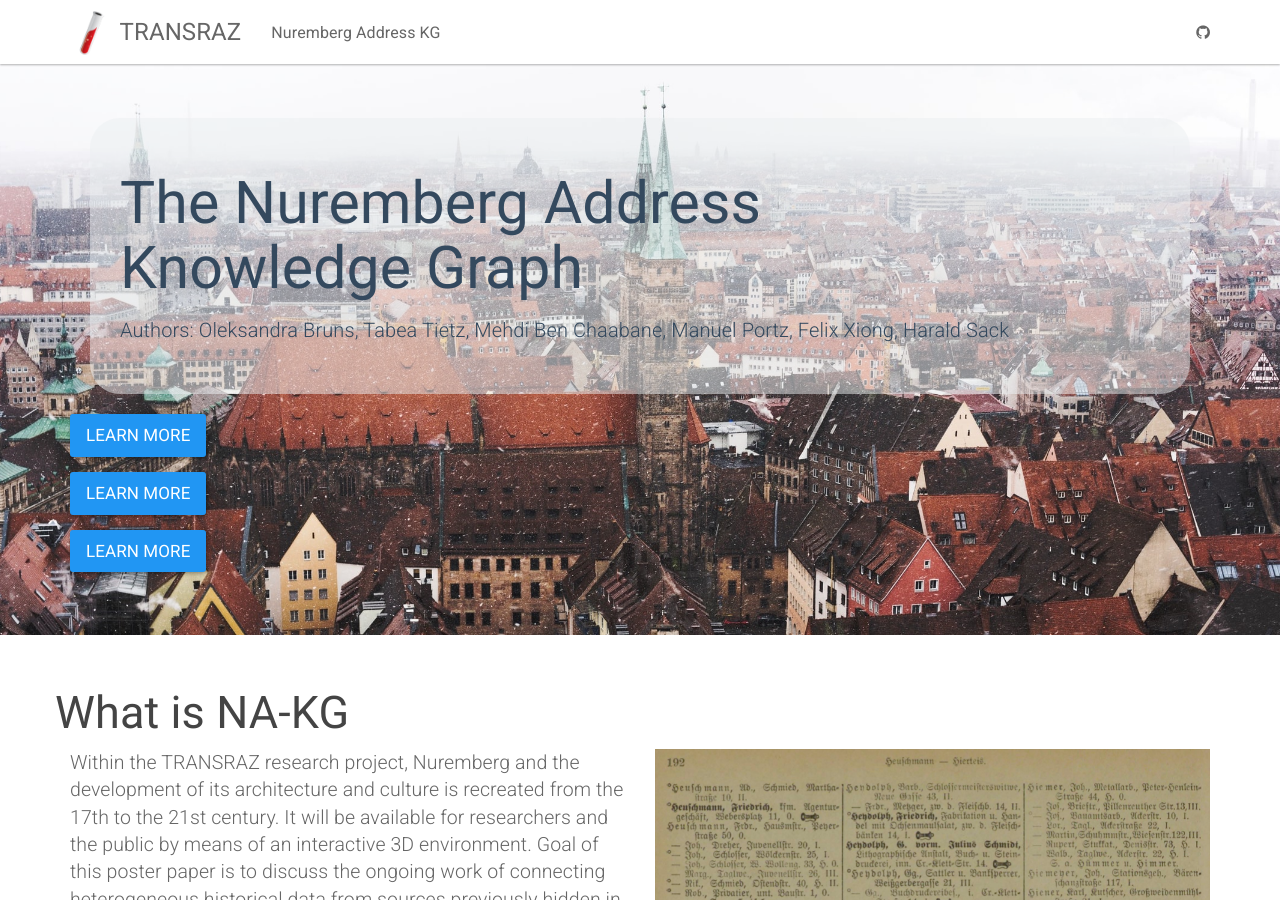
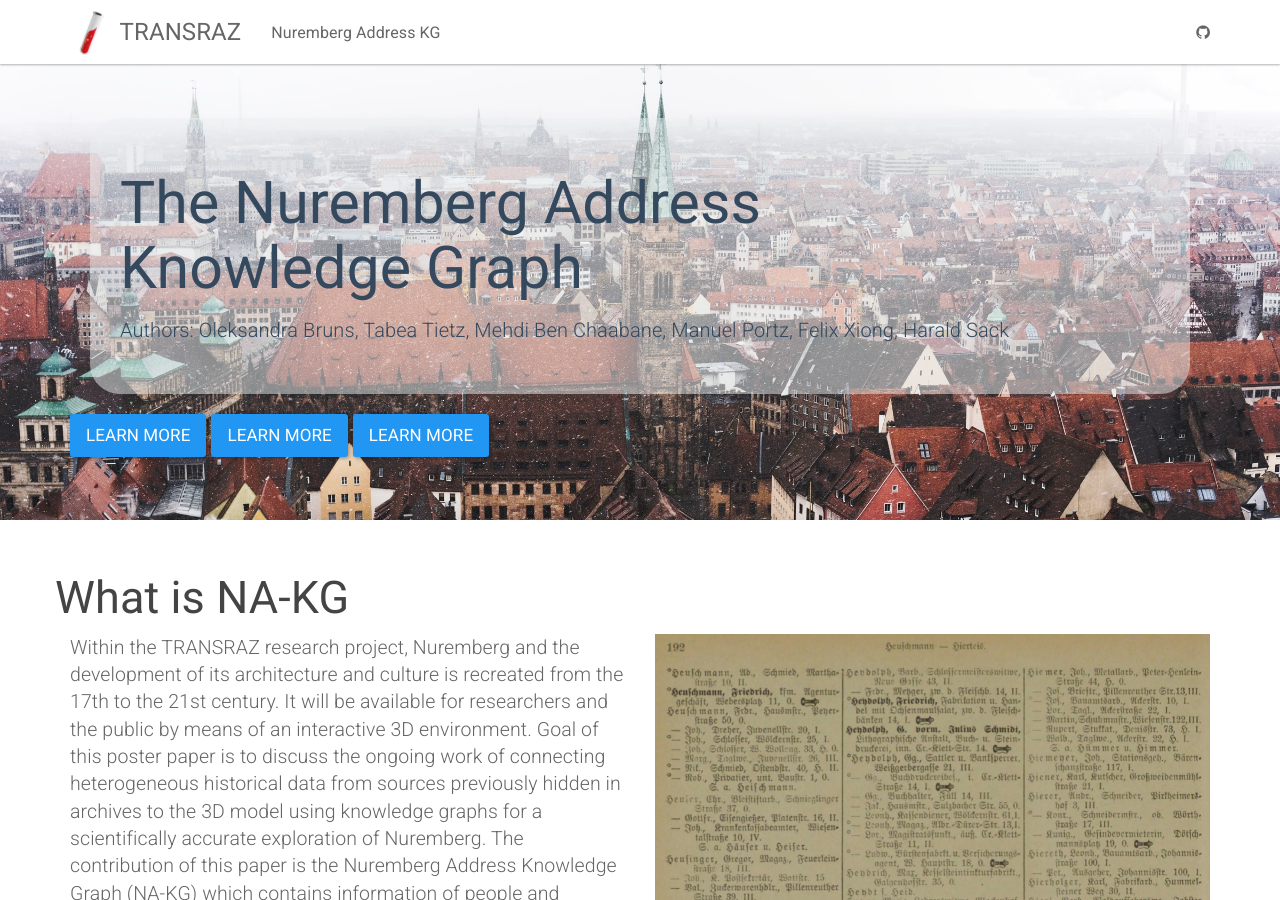
Before and after one commit to ISE-FIZKarlsruhe/Transraz, a Jekyll site: the page built from NA-KG.html, in a window 1280 px wide and 900 px high. Built offline with Jekyll 4.4.1, drawn with Linux system fonts in a browser that asks for light colours.

Commit message:
Update NA-KG.html

```diff
--- a/NA-KG.html
+++ b/NA-KG.html
@@ -9,9 +9,9 @@
         <p>Authors: Oleksandra Bruns, Tabea Tietz, Mehdi Ben Chaabane, Manuel Portz, Felix Xiong, Harald Sack</p>
         </div>
         <div class="btn-group">
-        <p><a class="btn btn-primary btn-lg" href="{{ "/docs/home/" | relative_url }}" role="button">Learn more</a></p>
-        <p><a class="btn btn-primary btn-lg" href="{{ "/docs/home/" | relative_url }}" role="button">Learn more</a></p>
-        <p><a class="btn btn-primary btn-lg" href="{{ "/docs/home/" | relative_url }}" role="button">Learn more</a></p>
+        <p><a class="btn btn-primary btn-lg" href="{{ "/docs/home/" | relative_url }}" role="button">Learn more</a>
+        <a class="btn btn-primary btn-lg" href="{{ "/docs/home/" | relative_url }}" role="button">Learn more</a>
+        <a class="btn btn-primary btn-lg" href="{{ "/docs/home/" | relative_url }}" role="button">Learn more</a></p>
     </div>
     </div>
 </div>
```
